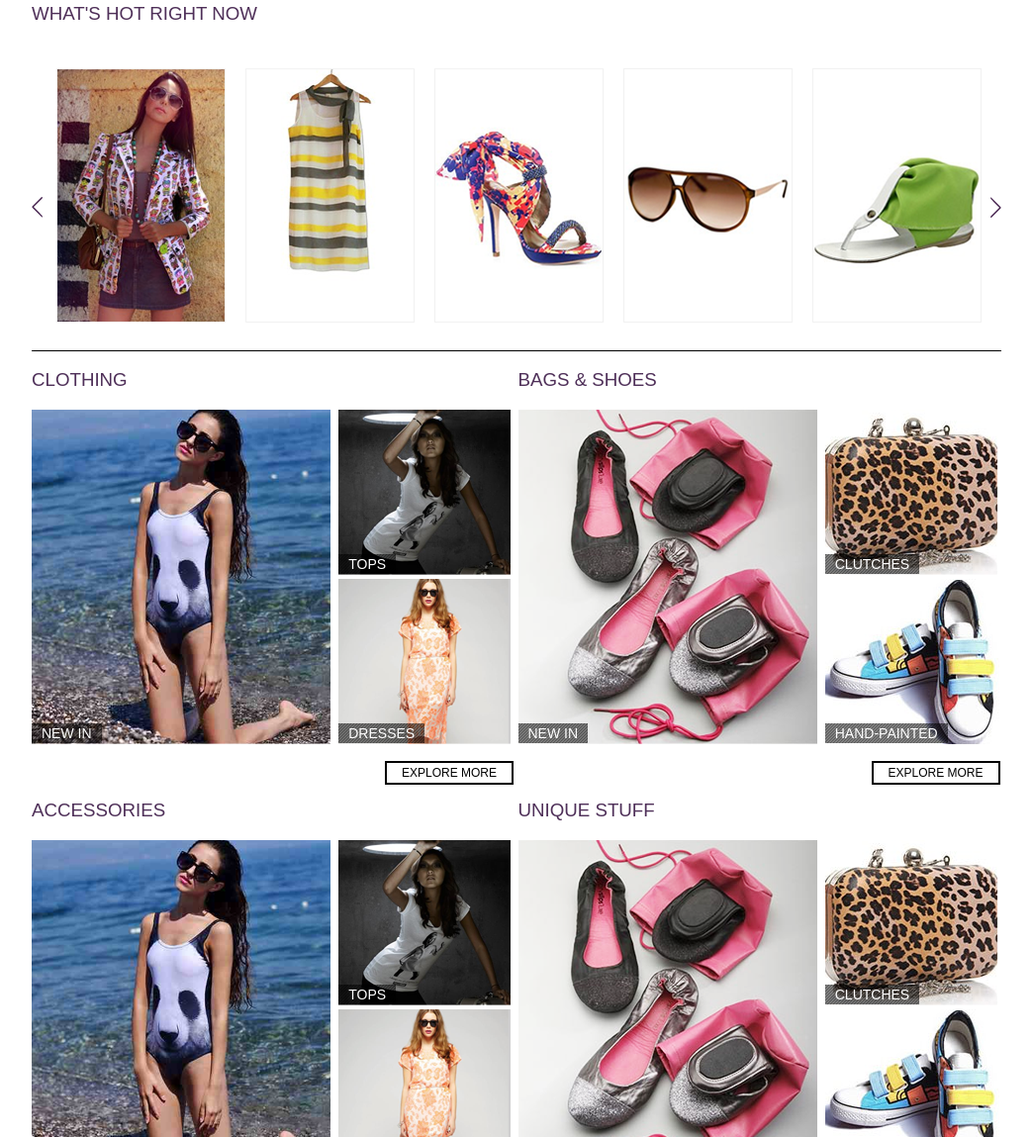
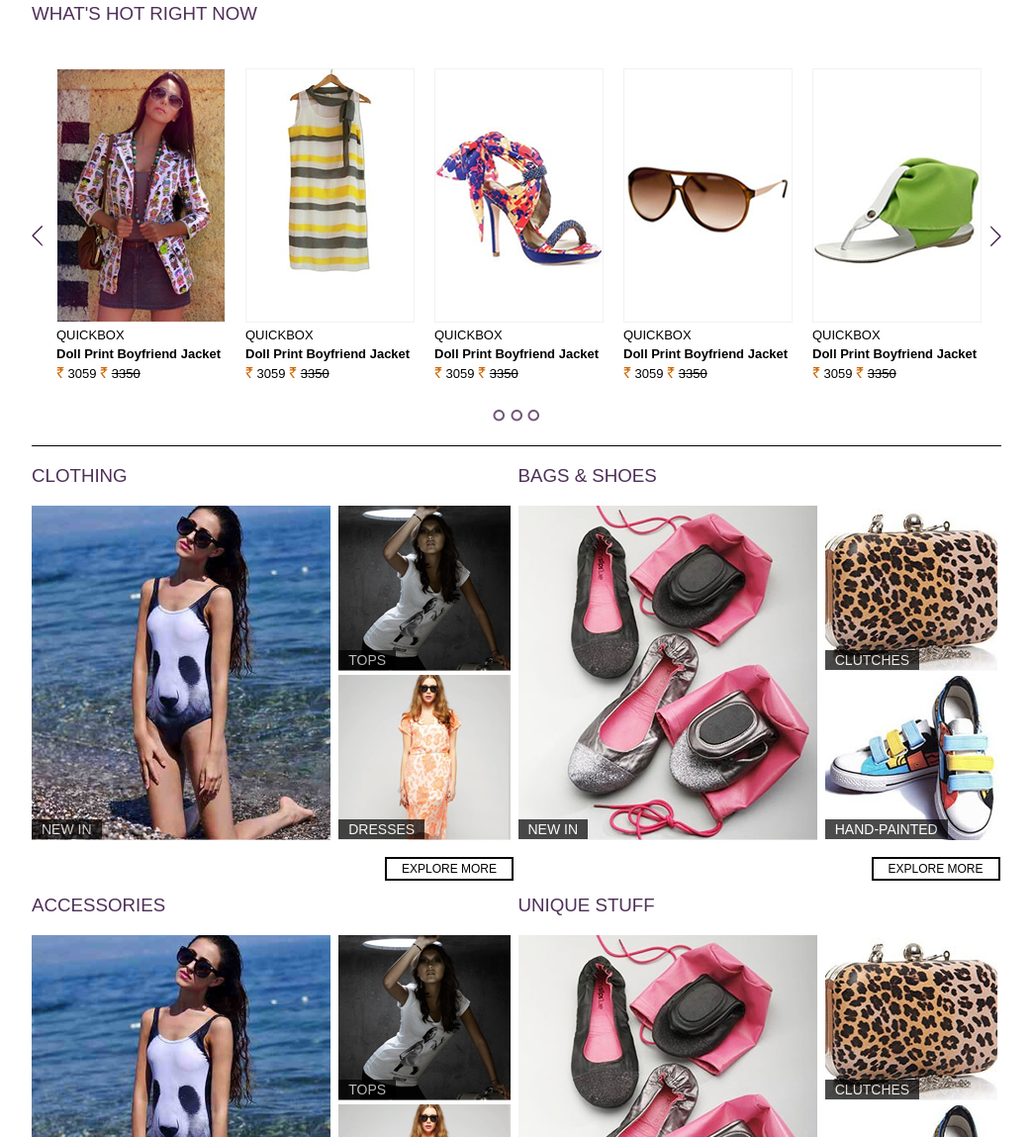
Before and after one commit to rajeev-kumar-sharma/Rooja, a plain HTML site: page index.html in a window 1280 px wide. Shown: the part 1651-2800 px from the top of the page at 99% size, without its empty margins (118-1161 px from the left). Drawn offline with Linux system fonts and the light colour scheme.

Commit message:
initial commit

```diff
--- a/css/site.css
+++ b/css/site.css
@@ -275,6 +275,7 @@ a {
 
 .sub_menu ul {
 	width: 150px;
+    padding: 2px 0px 10px;
 }
 
 .gender_tool {
@@ -735,6 +736,38 @@ footer {
     top: 50%;
 }
 
+.quickbox {
+    font-size: 13px;
+    line-height: 1.5;
+}
+
+.dot_nav {
+    text-align: center;
+    margin-bottom: 20px;
+}
+
+.dot_nav a {
+	background: url("../images/main_sprite.png") no-repeat -372px -45px;
+	width: 13px;
+	height: 12px;
+    display: inline-block;
+}
+
+.rupees {
+    background: url("../images/main_sprite.png") no-repeat -494px -30px;
+    width: 8px;
+    height: 12px;
+    display: inline-block;
+}
+
+#offer .rupees {
+    background: url("../images/main_sprite.png") no-repeat -476px -30px;
+}
+
+.dot_nav a:hover, .dot_nav a:active {
+    background: url("../images/main_sprite.png") no-repeat -359px -45px;
+}
+
 #prod_category ul li {
 	width: 49.7%;
 	display:inline-block;
@@ -757,7 +790,8 @@ footer {
 }
 
 .prod_left span, .prod_righttop span, .prod_rightbottom span {
-	background: url("../images/prod_bg.png") repeat;
+	background-color: #000;
+    opacity: 0.7;
 	position:absolute;
 	left: 0px;
 	bottom: 5px;
@@ -767,7 +801,7 @@ footer {
 }
 
 .prod_left:hover span, .prod_righttop:hover span, .prod_rightbottom:hover span {
-	/*background-color: #CF7C23;*/
+	background-color: #CF7C23;
 }
 
 .explore_more {
--- a/index.html
+++ b/index.html
@@ -168,7 +168,7 @@
 							<li>
 								<strong>INVITE YOUR FRIENDS TO ROOJA</strong>
 								<br>
-								Earn Rs 500 for every friend you refer. There is no limit on how much you can earn.
+								Earn <span class="rupees"></span> 500 for every friend you refer. There is no limit on how much you can earn.
 							</li>
 							<li>
 								<a class="offerselect" href="#" title="Invite Friends">INVITE FRIENDS</a>
@@ -216,69 +216,112 @@
                                     <li>
                                         <div>
                                             <a title="QuickBox" href="#"><img src="images/home_img5-06.png" alt="QuickBox" /></a>
-                                            <div>
-
+                                            <div class="quickbox">
+                                                QUICKBOX<br>
+                                                <b>Doll Print Boyfriend Jacket</b><br>
+                                                <span class="rupees"></span> 3059 <span class="rupees"></span> <del>3350</del>
                                             </div>
                                         </div>
                                     </li>
                                     <li>
                                         <div>
                                             <a title="QuickBox" href="#"><img src="images/home_img6_.png" alt="QuickBox" /></a>
-
+                                            <div class="quickbox">
+                                                QUICKBOX<br>
+                                                <b>Doll Print Boyfriend Jacket</b><br>
+                                                <span class="rupees"></span> 3059 <span class="rupees"></span> <del>3350</del>
+                                            </div>
                                         </div>
                                     </li>
                                     <li>
                                         <div>
                                             <a title="QuickBox" href="#"><img src="images/home_img7.png" alt="QuickBox" /></a>
-
+                                            <div class="quickbox">
+                                                QUICKBOX<br>
+                                                <b>Doll Print Boyfriend Jacket</b><br>
+                                                <span class="rupees"></span> 3059 <span class="rupees"></span> <del>3350</del>
+                                            </div>
                                         </div>
                                     </li>
                                     <li>
                                         <div>
                                             <a title="QuickBox" href="#"><img src="images/home_img8.png" alt="QuickBox" /></a>
-
+                                            <div class="quickbox">
+                                                QUICKBOX<br>
+                                                <b>Doll Print Boyfriend Jacket</b><br>
+                                                <span class="rupees"></span> 3059 <span class="rupees"></span> <del>3350</del>
+                                            </div>
                                         </div>
                                     </li>
                                     <li>
                                         <div>
                                             <a title="QuickBox" href="#"><img src="images/home_img9.png" alt="QuickBox" /></a>
-
+                                            <div class="quickbox">
+                                                QUICKBOX<br>
+                                                <b>Doll Print Boyfriend Jacket</b><br>
+                                                <span class="rupees"></span> 3059 <span class="rupees"></span> <del>3350</del>
+                                            </div>
                                         </div>
                                     </li>
                                     <li>
                                         <div>
                                             <a title="QuickBox" href="#"><img src="images/home_img5-06.png" alt="QuickBox" /></a>
-
+                                            <div class="quickbox">
+                                                QUICKBOX<br>
+                                                <b>Doll Print Boyfriend Jacket</b><br>
+                                                <span class="rupees"></span> 3059 <span class="rupees"></span> <del>3350</del>
+                                            </div>
                                         </div>
                                     </li>
                                     <li>
                                         <div>
                                             <a title="QuickBox" href="#"><img src="images/home_img6_.png" alt="QuickBox" /></a>
-
+                                            <div class="quickbox">
+                                                QUICKBOX<br>
+                                                <b>Doll Print Boyfriend Jacket</b><br>
+                                                <span class="rupees"></span> 3059 <span class="rupees"></span> <del>3350</del>
+                                            </div>
                                         </div>
                                     </li>
                                     <li>
                                         <div>
                                             <a title="QuickBox" href="#"><img src="images/home_img7.png" alt="QuickBox" /></a>
-
+                                            <div class="quickbox">
+                                                QUICKBOX<br>
+                                                <b>Doll Print Boyfriend Jacket</b><br>
+                                                <span class="rupees"></span> 3059 <span class="rupees"></span> <del>3350</del>
+                                            </div>
                                         </div>
                                     </li>
                                     <li>
                                         <div>
                                             <a title="QuickBox" href="#"><img src="images/home_img8.png" alt="QuickBox" /></a>
-
+                                            <div class="quickbox">
+                                                QUICKBOX<br>
+                                                <b>Doll Print Boyfriend Jacket</b><br>
+                                                <span class="rupees"></span> 3059 <span class="rupees"></span> <del>3350</del>
+                                            </div>
                                         </div>
                                     </li>
                                     <li>
                                         <div>
                                             <a title="QuickBox" href="#"><img src="images/home_img9.png" alt="QuickBox" /></a>
-
+                                            <div class="quickbox">
+                                                QUICKBOX<br>
+                                                <b>Doll Print Boyfriend Jacket</b><br>
+                                                <span class="rupees"></span> 3059 <span class="rupees"></span> <del>3350</del>
+                                            </div>
                                         </div>
                                     </li>
                                 </ul>
                             </div>
                             <a class="prev" href="#" title="prev"></a>
                             <a class="next" href="#" title="next"></a>
+                        </div>
+                        <div class="dot_nav">
+                            <a href="#" title="1"></a>
+                            <a href="#" title="2"></a>
+                            <a href="#" title="3"></a>
                         </div>
 					</div>
 					<div id="prod_category">
@@ -378,7 +421,7 @@
 							<li>
 								<a href="#" title="Free shipping"><span class="fshipping"></span></a>
 								<h3>FREE SHIPPING</h3>
-								<p>Order that are paid online always ships for free. Orders that are cash on delivery ships free if they are above Rs 2000.</p>
+								<p>Order that are paid online always ships for free. Orders that are cash on delivery ships free if they are above <span class="rupees"></span> 2000.</p>
 							</li>
 							<li>
 								<a href="#" title="Free return"><span class="freturn"></span></a>
```
